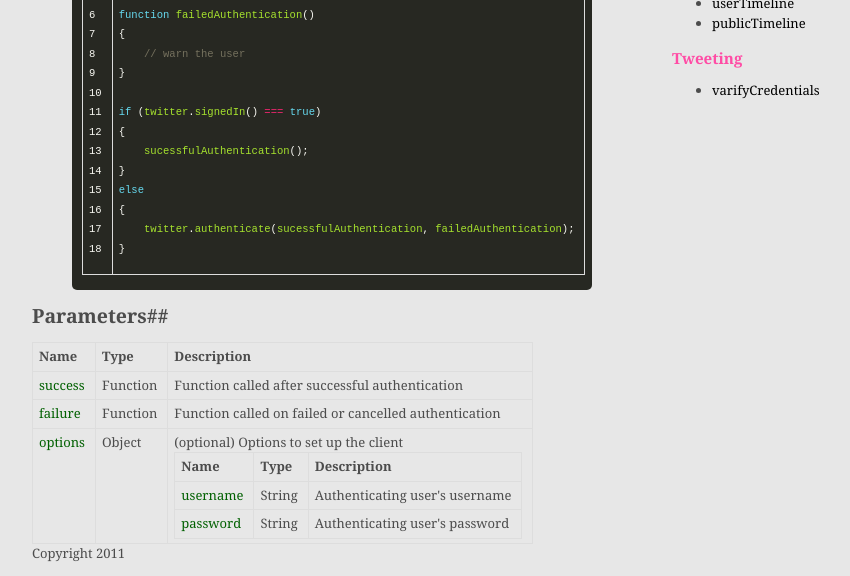
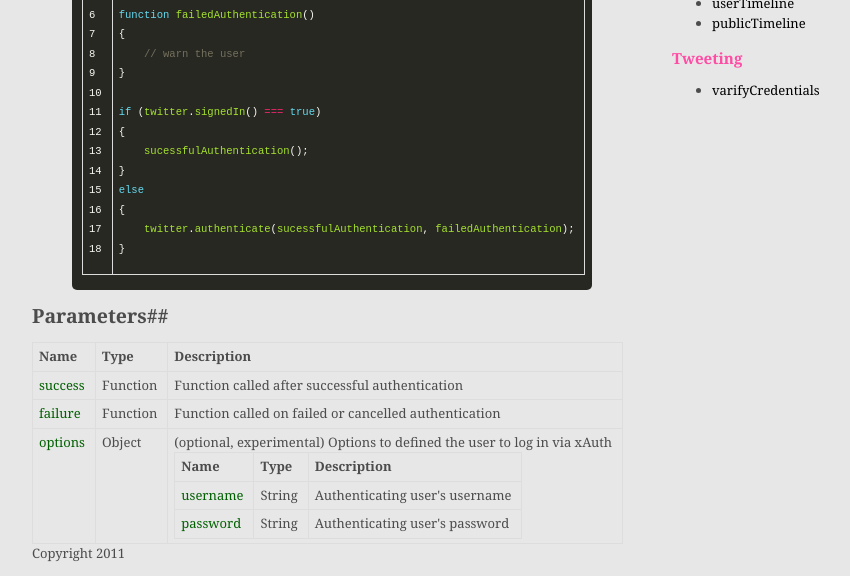
Before and after one commit to bytespider/jsOAuth-Twitter, a Jekyll site: the page built from api-reference/authenticate.markdown, in a window 1280 px wide, cut to the strip 324-900 px from the top of the page. Shown: the whole strip, without its empty margins (208-1058 px from the left). Built offline with Jekyll 4.4.1, drawn with Linux system fonts in a browser that asks for light colours; Markdown is read by kramdown in place of the engine named in the settings.

Commit message:
maked xAuth params as experimental

```diff
--- a/api-reference/authenticate.markdown
+++ b/api-reference/authenticate.markdown
@@ -41,7 +41,7 @@
         <tr>
             <td class="name">options</td><td>Object</td>
             <td>
-                (optional) Options to set up the client
+                (optional, experimental) Options to defined the user to log in via xAuth
                 <table>
                     <thead>
                         <tr><th>Name</th><th>Type</th><th>Description</th></tr>
```
